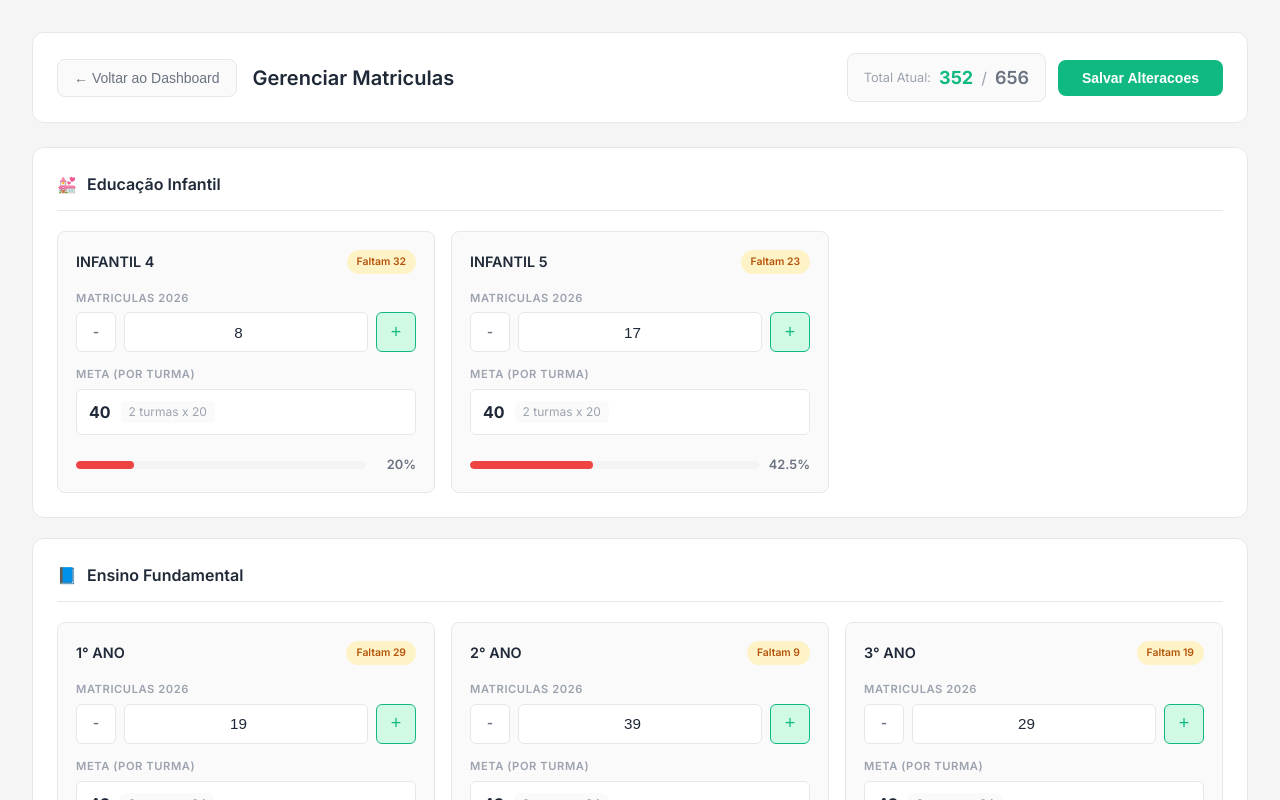
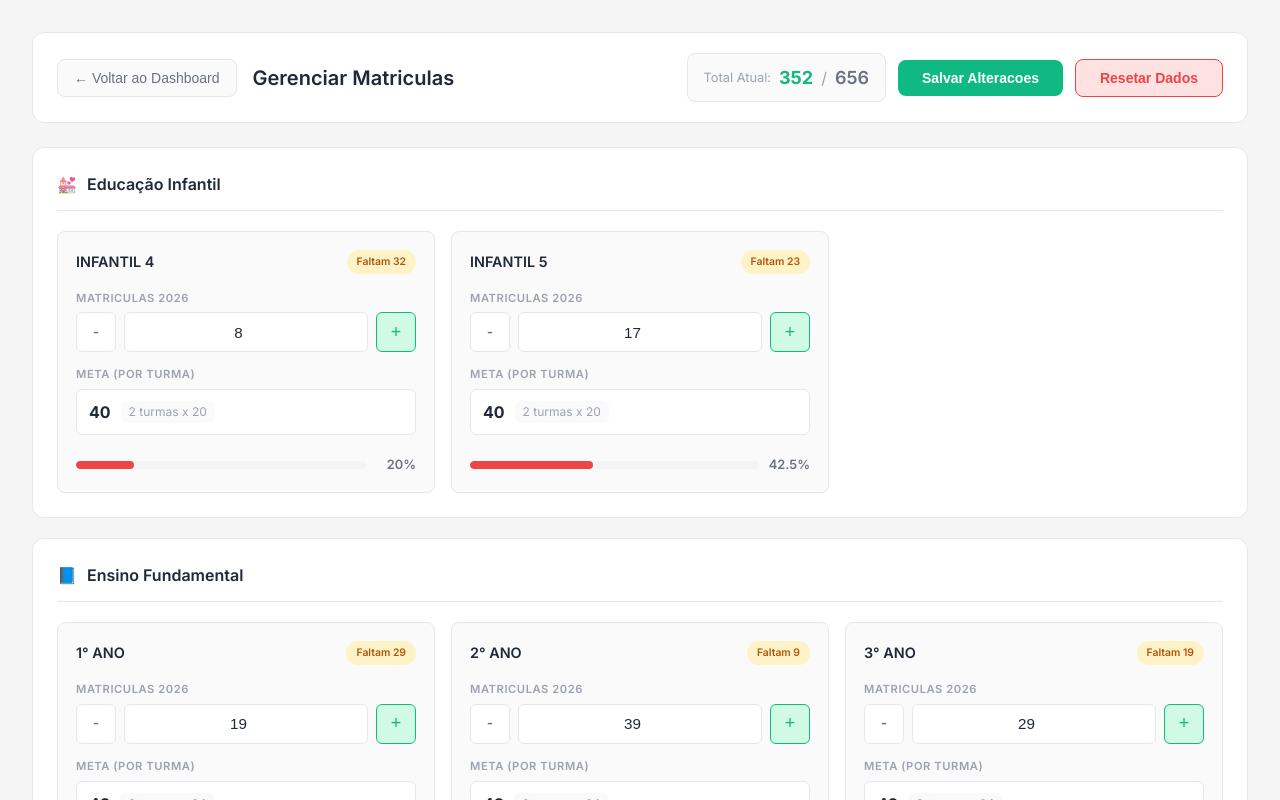
Before and after one commit to felipeelv/matriculas-dashboard, a React (Vite) app: page / in a window 1280 px wide. Both pictures are taken after a click on the button "Gerenciar Matriculas". Shown: the top 800 px of the page. Built offline with nearby package versions, Linux system fonts and the light colour scheme.

Commit message:
Add reset button to AdminPanel to fix duplicate data issues
- Added "Resetar Dados" button in AdminPanel
- Button clears localStorage and restores original data
- This fixes duplicate 6° ANO entries from old localStorage data

```diff
--- a/src/components/AdminPanel.jsx
+++ b/src/components/AdminPanel.jsx
@@ -1,6 +1,6 @@
 import React, { useState } from 'react';
 
-function AdminPanel({ dados, onUpdateDados, onVoltar }) {
+function AdminPanel({ dados, onUpdateDados, onVoltar, onReset }) {
   const [editingData, setEditingData] = useState([...dados]);
   const [saved, setSaved] = useState(false);
 
@@ -157,6 +157,12 @@ function AdminPanel({ dados, onUpdateDados, onVoltar }) {
           >
             {saved ? '✓ Salvo!' : 'Salvar Alteracoes'}
           </button>
+          <button
+            className="admin-btn-reset"
+            onClick={onReset}
+          >
+            Resetar Dados
+          </button>
         </div>
       </div>
 
--- a/src/styles/App.css
+++ b/src/styles/App.css
@@ -915,6 +915,25 @@ body {
   background: var(--color-primary);
 }
 
+.admin-btn-reset {
+  padding: 10px 24px;
+  background: var(--color-red-light);
+  border: 1px solid var(--color-red);
+  border-radius: var(--radius-md);
+  color: var(--color-red);
+  font-size: 0.875rem;
+  font-weight: 600;
+  cursor: pointer;
+  transition: all 0.2s ease;
+}
+
+.admin-btn-reset:hover {
+  background: var(--color-red);
+  color: white;
+  transform: translateY(-1px);
+  box-shadow: var(--shadow-md);
+}
+
 /* Admin Content */
 .admin-content {
   display: flex;
```
